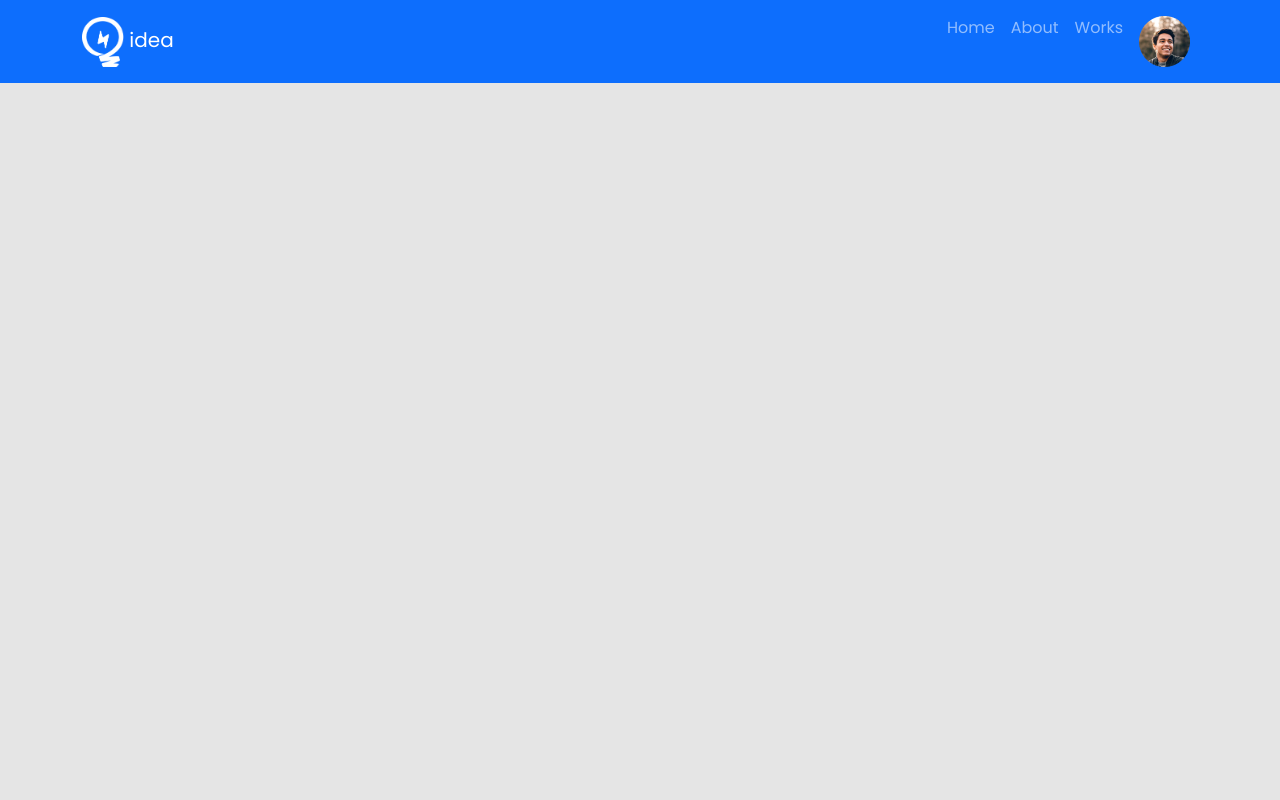
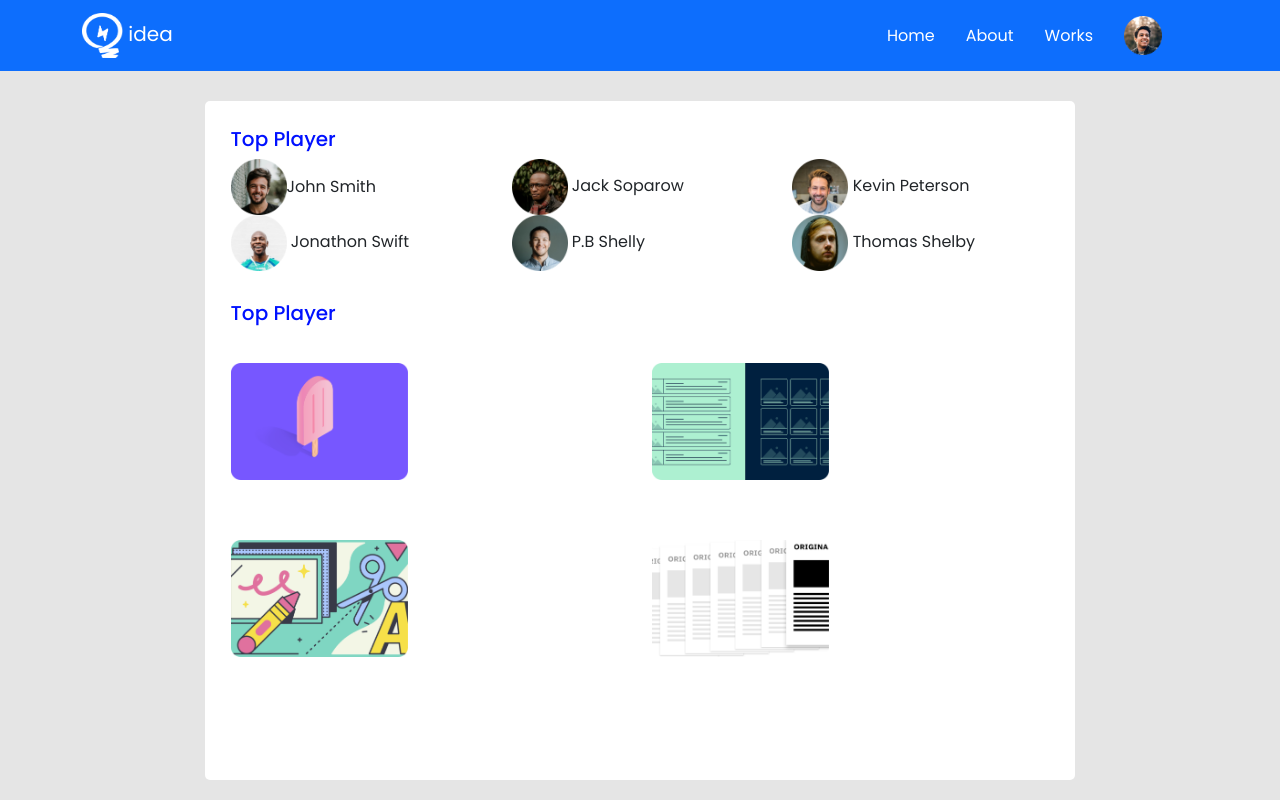
Before and after one commit to saif0101/top-leader-board, a plain HTML site: page index.html in a window 1280 px wide. Drawn offline with nearby package versions, Linux system fonts and the light colour scheme.

Commit message:
partially done

```diff
--- a/index.html
+++ b/index.html
@@ -20,24 +20,77 @@
           <button class="navbar-toggler" type="button" data-bs-toggle="collapse" data-bs-target="#navbarNav" aria-controls="navbarNav" aria-expanded="false" aria-label="Toggle navigation">
             <span class="navbar-toggler-icon"></span>
           </button>
-          <div class="collapse navbar-collapse justify-content-end" id="navbarNav">
-            <ul class="navbar-nav">
+          <div class="collapse navbar-collapse  justify-content-end" id="navbarNav">
+            <ul class="navbar-nav  align-items-center justify-content-center">
               <li class="nav-item">
-                <a class="nav-link" aria-current="page" href="#">Home</a>
+                <a class="nav-link active" aria-current="page" href="#">Home</a>
               </li>
               <li class="nav-item">
-                <a class="nav-link" href="#">About</a>
+                <a class="nav-link active" href="#">About</a>
               </li>
               <li class="nav-item">
-                <a class="nav-link" href="#">Works</a>
+                <a class="nav-link active" href="#">Works</a>
               </li>
               <li class="nav-item">
-                <a class="nav-link"> <img src="images/leader-board-main/icons/profile.png" alt=""></a>
+                <a class="nav-link"> <img class="w-75" src="images/leader-board-main/icons/profile.png" alt=""></a>
               </li>
             </ul>
           </div>
         </div>
       </nav>
+
+      <section>
+        <div class="container top-player bg-white">
+          <h5 style="color: rgb(0, 17, 255);">Top Player</h5>
+          <div class="row">
+
+            <div class="col-md-4  col-sm-6 d-flex align-items-center">
+              <img src="images/leader-board-main/players/player-1.png" alt="">
+              John Smith
+
+            </div>
+            <div class="col-md-4  col-sm-6">
+              <img src="images/leader-board-main/players/player-2.png" alt="">  Jack Soparow
+            </div>
+            <div class="col-md-4  col-sm-6">
+              <img src="images/leader-board-main/players/player-3.png" alt=""> Kevin Peterson
+            </div>
+            <div class="col-md-4  col-sm-6">
+              <img src="images/leader-board-main/players/player-4.png" alt=""> Jonathon Swift
+            </div>
+            <div class="col-md-4  col-sm-6">
+              <img src="images/leader-board-main/players/player-5.png" alt=""> P.B Shelly
+
+            </div>
+            <div class="col-md-4  col-sm-6">
+              <img src="images/leader-board-main/players/player-6.png" alt=""> Thomas Shelby
+            </div>
+          </div>
+
+
+            <div class="row top-blog">
+              <h5 style="color: rgb(0, 17, 255);">Top Player</h5>
+              <div class="col-md-6">
+                <img src="images/leader-board-main/blogs/blog-1.png" alt="">
+              </div>
+              <div class="col-md-6">
+                <img src="images/leader-board-main/blogs/blog-2.png" alt="">
+              </div>
+            </div>
+            <div class="row top-blog">
+              <div class="col-md-6">
+                <img src="images/leader-board-main/blogs/blog-3.png" alt="">
+              </div>
+              <div class="col-md-6">
+                <img src="images/leader-board-main/blogs/blog-4.png" alt="">
+              </div>
+            </div>
+
+
+
+
+        </div>
+      </section>
 
 
 
--- a/style/style.css
+++ b/style/style.css
@@ -2,7 +2,38 @@ body{
     font-family: 'Poppins', sans-serif;
     background-color: #E5E5E5;
 }
+.top-player{
+    width: 870px;
+    height: 679px;
+    left: 285px;
+    top: 130px;
+    margin-top: 4%;
+    padding: 2%;
+    font-weight: 400;
+    background: #FFFFFF;
+    border-radius: 5px;
+    margin-block-start: 30px;
+
+
+}
 .navbar-brand img{
-    width: 42px;
-    height: 50px;
+    width: 41px;
+    height: 45px;
 }
+.navbar-nav > li {
+    font-weight: 400;
+    padding-right: 15px;
+}
+.top-player img{
+    width: 56px;
+    height: 56px;
+    /* margin-block-start: 30px; */
+}
+.top-blog img{
+    width: 177px;
+    height: 117px;
+    margin-block-start: 30px;
+}
+.top-blog{
+    margin-top: 30px;
+}
```
